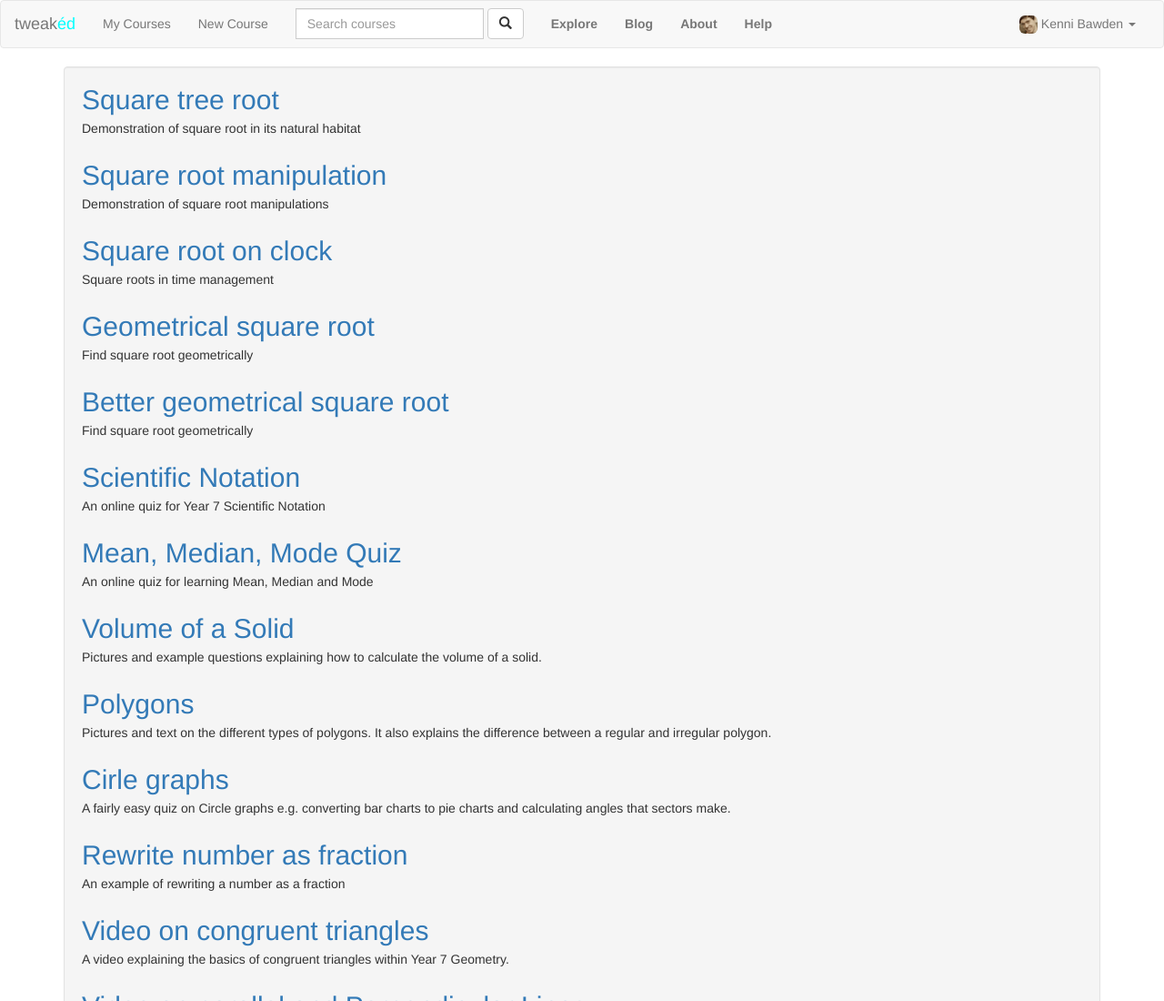
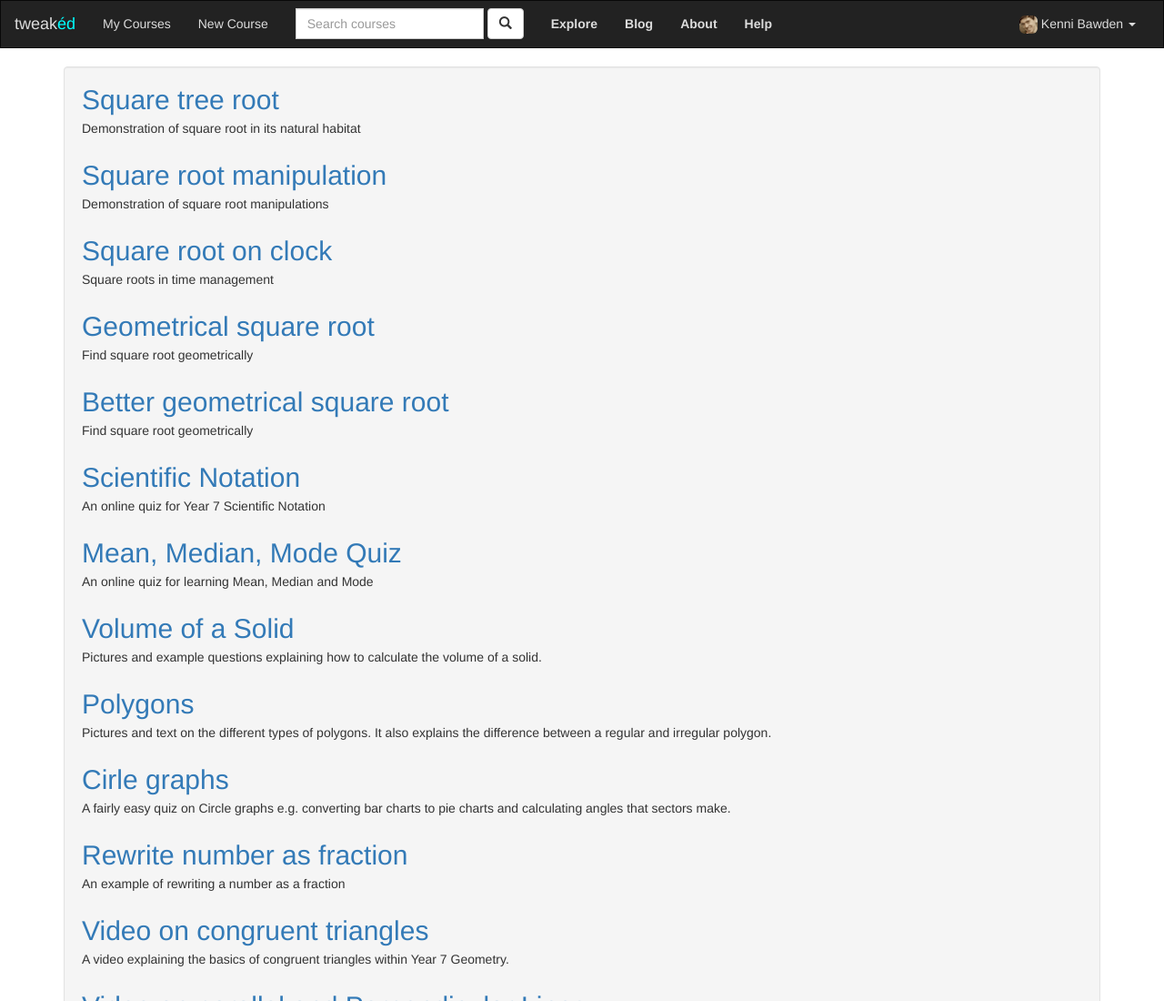
Before and after one commit to fork-ed/demo, a website: page index.html in a window 1280 px wide. Shown: the top 1100 px of the page at 91% size. Drawn offline with nearby package versions, Linux system fonts and the light colour scheme.

Commit message:
tweaked header

```diff
--- a/index.html
+++ b/index.html
@@ -10,10 +10,18 @@
     <script src="https://ajax.googleapis.com/ajax/libs/jquery/1.11.1/jquery.min.js"></script>
     <script src="http://maxcdn.bootstrapcdn.com/bootstrap/3.2.0/js/bootstrap.min.js"></script>
     <script src="https://ajax.googleapis.com/ajax/libs/angularjs/1.3.0-beta.13/angular.min.js"></script>
+    <style>
+    .navbar-inverse .navbar-nav>li>a, .navbar-inverse .navbar-brand {
+      color: #DDD
+    }
+    .navbar {
+        border-radius: 0
+    }
+    </style>
 </head>
 
 <body>
-<nav class="navbar navbar-default" role="navigation">
+<nav class="navbar navbar-inverse" role="navigation">
   <div class="container-fluid">
     <!-- Brand and toggle get grouped for better mobile display -->
     <div class="navbar-header">
```
